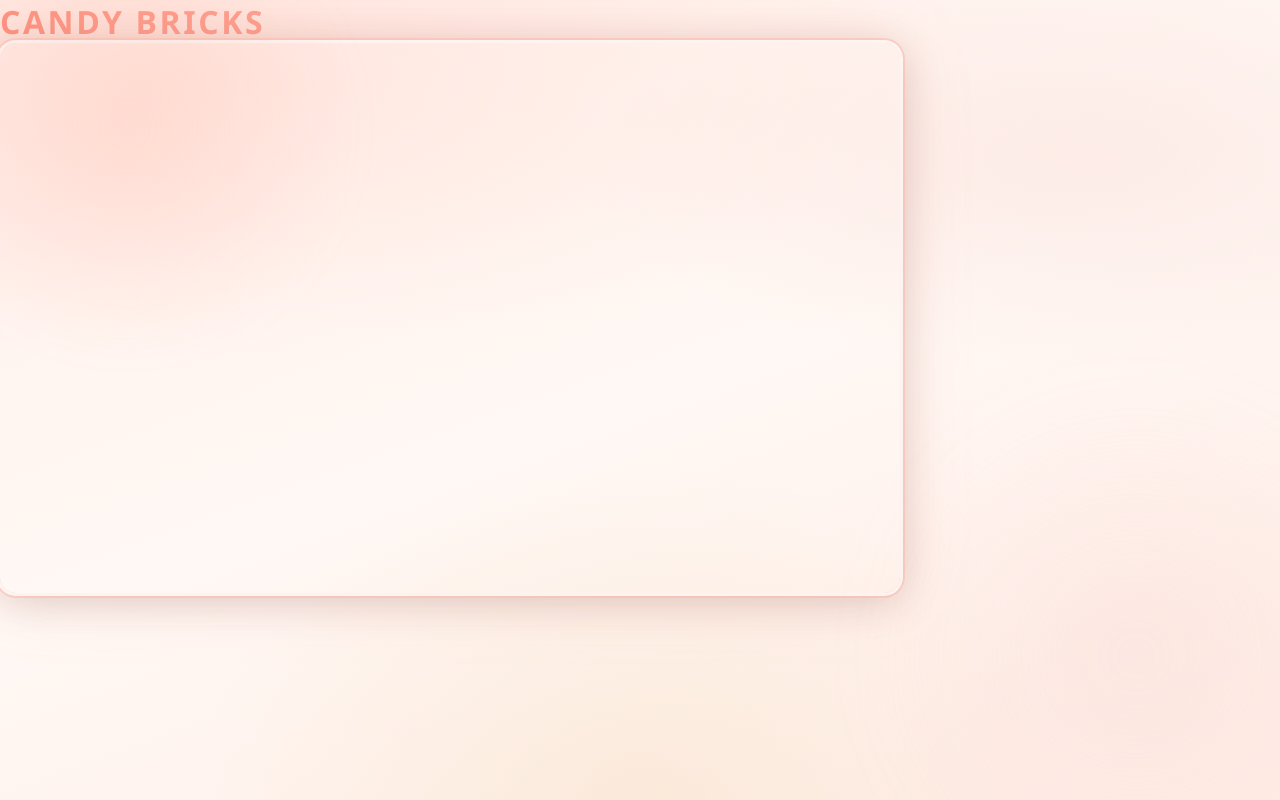
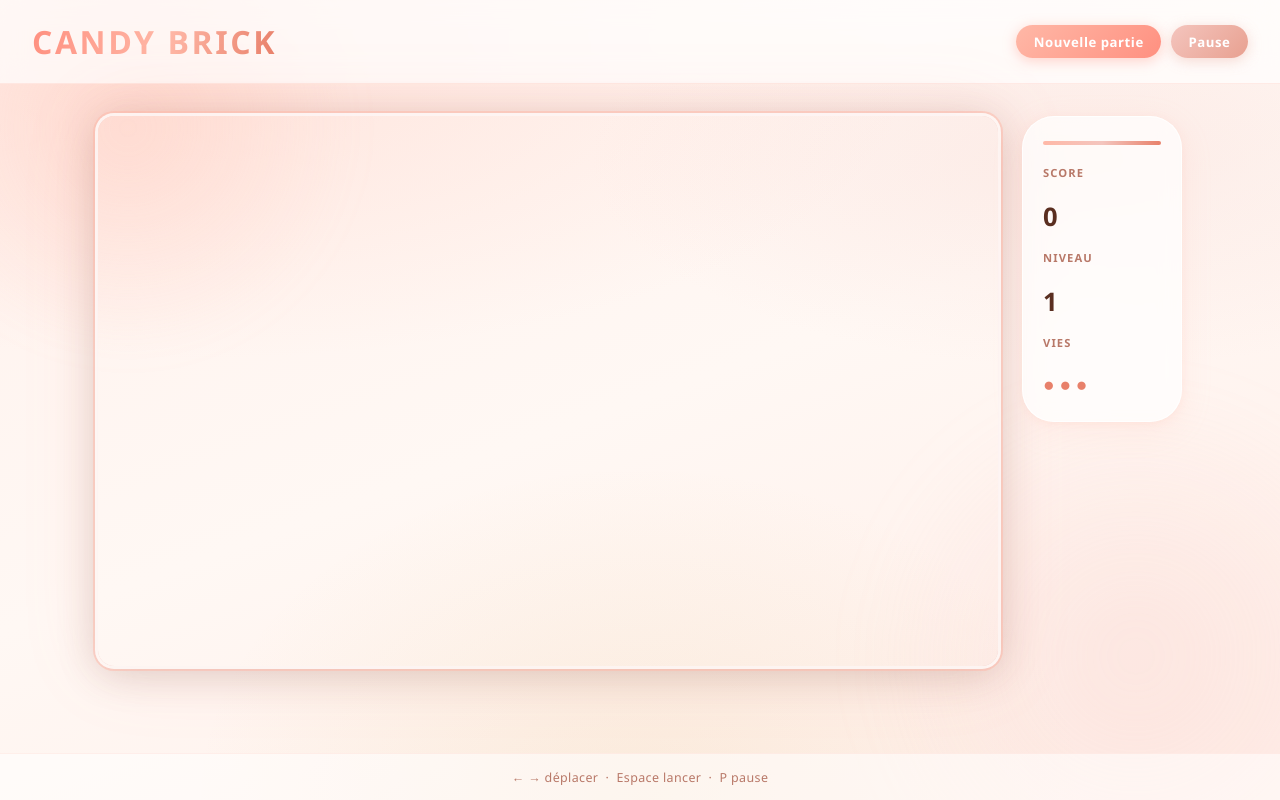
Before and after one commit to tecg-mmi/candy-bricks, a website built with Vite: page index.html in a window 1280 px wide. Built offline with nearby package versions, Linux system fonts and the light colour scheme.

Commit message:
Initial commit

```diff
--- a/index.html
+++ b/index.html
@@ -1,15 +1,46 @@
 <!doctype html>
 <html lang="fr">
 <head>
-    <meta charset="UTF-8">
-    <title>CANDY BRICKS</title>
-    <link href="src/css/main.css" rel="stylesheet">
-    <script type="module" defer src="src/ts/Main.ts"></script>
+  <meta charset="UTF-8">
+  <meta name="viewport" content="width=device-width, initial-scale=1.0">
+  <title>Candy Brick</title>
+  <link href="src/css/main.css" rel="stylesheet">
+  <script type="module" defer src="src/ts/Main.ts"></script>
 </head>
 <body>
-    <h1>CANDY BRICKS</h1>
-    <div class="canvas-area">
-        <canvas id="gameCanvas" width="900" height="550"></canvas>
-    </div>
+
+  <header>
+    <h1>Candy Brick</h1>
+    <nav>
+      <ul>
+        <li><button type="button" id="btnStart">Nouvelle partie</button></li>
+        <li><button type="button" id="btnPause">Pause</button></li>
+      </ul>
+    </nav>
+  </header>
+
+  <main>
+    <canvas id="gameCanvas" width="900" height="550" tabindex="0">
+      Jeu de casse-briques. Déplacez la raquette avec ← →, lancez la balle avec Espace.
+    </canvas>
+
+    <aside>
+      <dl>
+        <dt>Score</dt>
+        <dd id="score">0</dd>
+
+        <dt>Niveau</dt>
+        <dd id="level">1</dd>
+
+        <dt>Vies</dt>
+        <dd id="lives">&#9679;&#9679;&#9679;</dd>
+      </dl>
+    </aside>
+  </main>
+
+  <footer>
+    <p>← → déplacer &nbsp;·&nbsp; Espace lancer &nbsp;·&nbsp; P pause</p>
+  </footer>
+
 </body>
 </html>
```
Also changed, not shown: src/css/main.css (indentation only).
